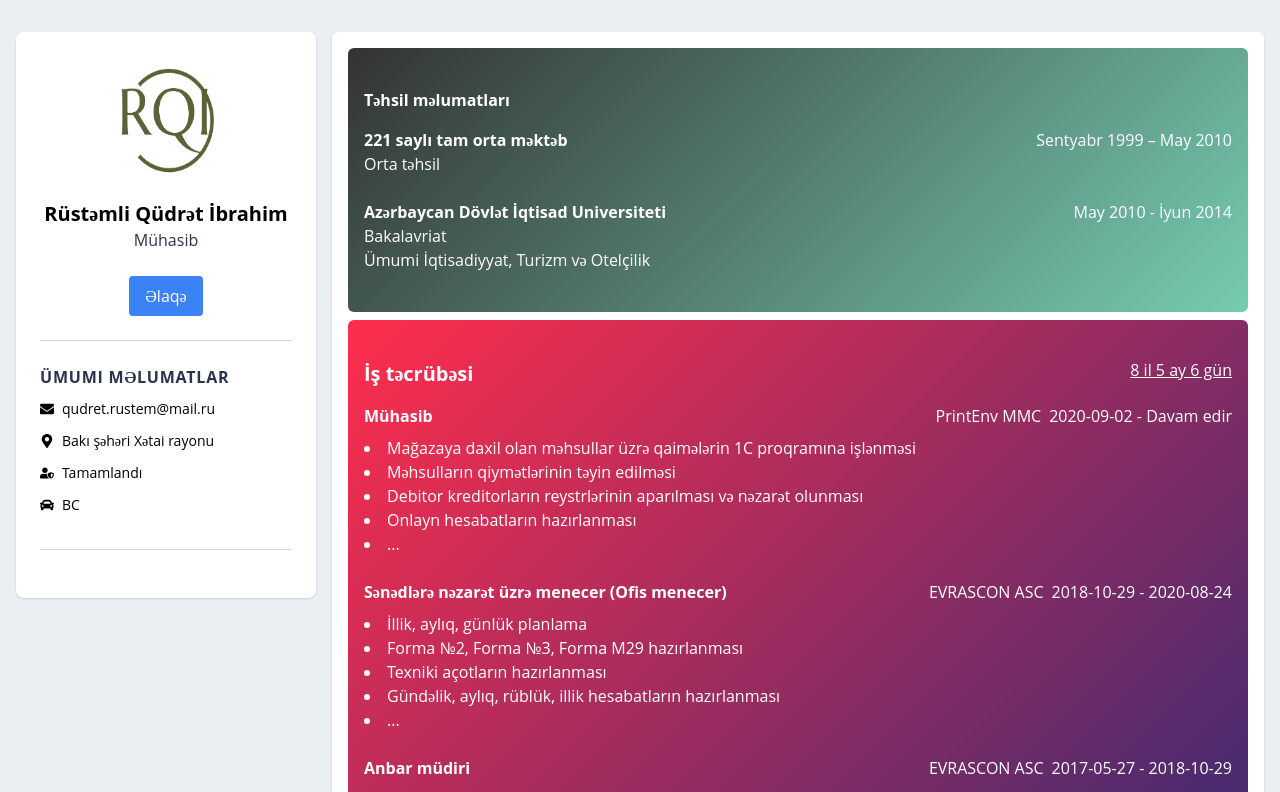
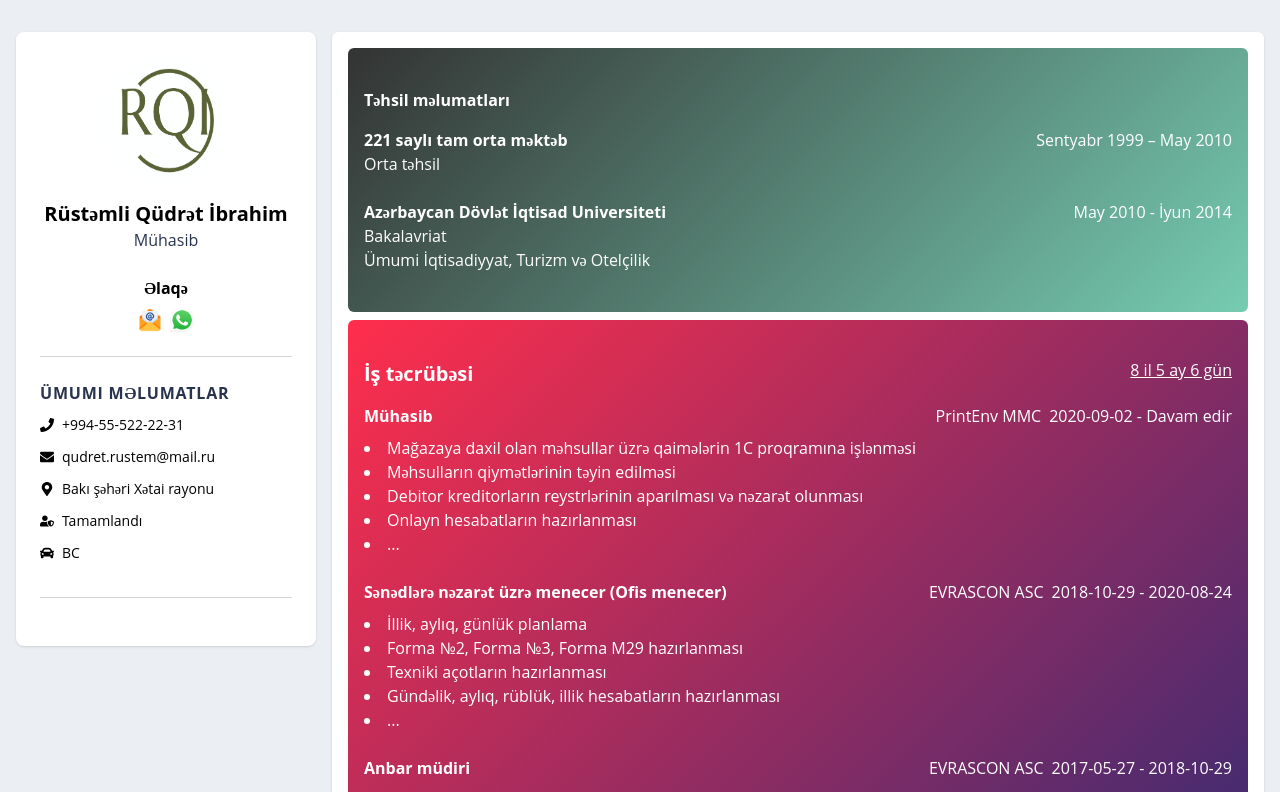
Before and after one commit to rqisystem/rqi, a React (Vite) app: page / in a window 1280 px wide. Shown: the top 792 px of the page. Built offline with nearby package versions, Linux system fonts and the light colour scheme.

Commit message:
add whats-app

```diff
--- a/src/components/General.jsx
+++ b/src/components/General.jsx
@@ -1,4 +1,6 @@
 import generalInfo from '../data/general';
+import wpLogo from '../assets/wp-logo.png';
+import eLogo from '../assets/email-logo.png';
 
 const General = () => {
   return (
@@ -12,12 +14,26 @@ const General = () => {
           />
           <h1 className="text-xl font-bold">{generalInfo?.main?.name}</h1>
           <p className="text-gray-700">{generalInfo?.main?.position}</p>
-          <div className="mt-6 flex flex-wrap gap-4 justify-center">
-            <a
-              href={`mailto:${generalInfo?.secondary?.email?.title}`}
-              className="bg-blue-500 hover:bg-blue-600 text-white py-2 px-4 rounded">
-              Əlaqə
-            </a>
+          <div className="mt-6 flex flex-col flex-wrap gap-2 justify-center">
+            <h5 className="text-md font-bold text-center">Əlaqə</h5>
+            <div className="flex item justify-center space-x-2">
+              <a
+                href={`mailto:${generalInfo?.secondary?.email?.title}`}
+                className="w-6 h-6"
+                style={{
+                  backgroundImage: `url(${eLogo})`,
+                  backgroundSize: 'cover',
+                  backgroundPosition: 'center',
+                }}></a>
+              <a
+                href={`https://wa.me/${generalInfo?.secondary?.phone?.title}`}
+                className="w-6 h-6"
+                style={{
+                  backgroundImage: `url(${wpLogo})`,
+                  backgroundSize: 'cover',
+                  backgroundPosition: 'center',
+                }}></a>
+            </div>
           </div>
         </div>
         <hr className="my-6 border-t border-gray-300" />
--- a/src/data/general.js
+++ b/src/data/general.js
@@ -1,5 +1,5 @@
 import {
-  // FaPhone,
+  FaPhone,
   FaEnvelope,
   FaMapMarkerAlt,
   // FaBirthdayCake,
@@ -14,10 +14,10 @@ const generalInfo = {
     //   title: '18.12.1990',
     //   icon: FaBirthdayCake,
     // },
-    // phone: {
-    //   title: '+994-55-522-22-31',
-    //   icon: FaPhone,
-    // },
+    phone: {
+      title: '+994-55-522-22-31',
+      icon: FaPhone,
+    },
     email: {
       title: 'qudret.rustem@mail.ru',
       icon: FaEnvelope,
```
Also changed, not shown: src/assets/email-logo.png (added), src/assets/wp-logo.png (added).
